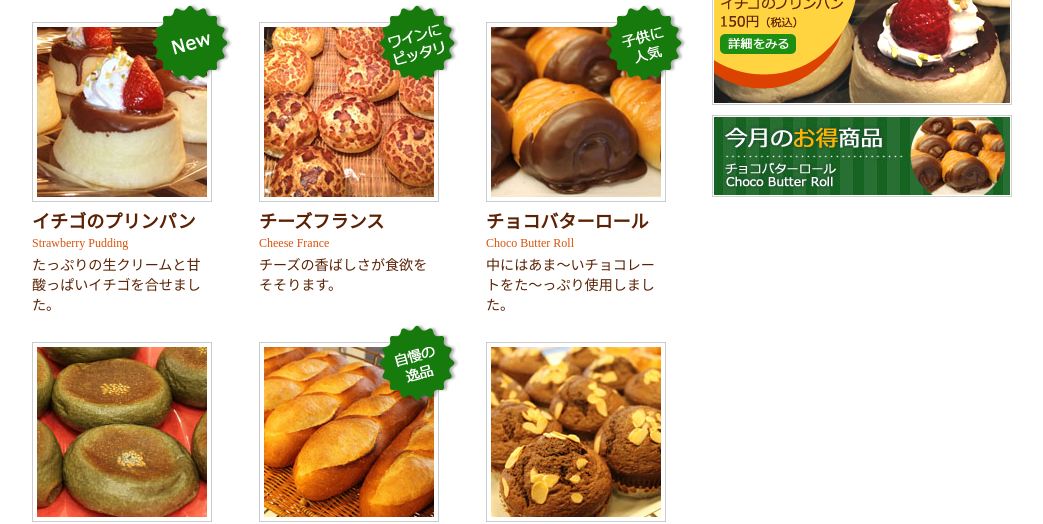
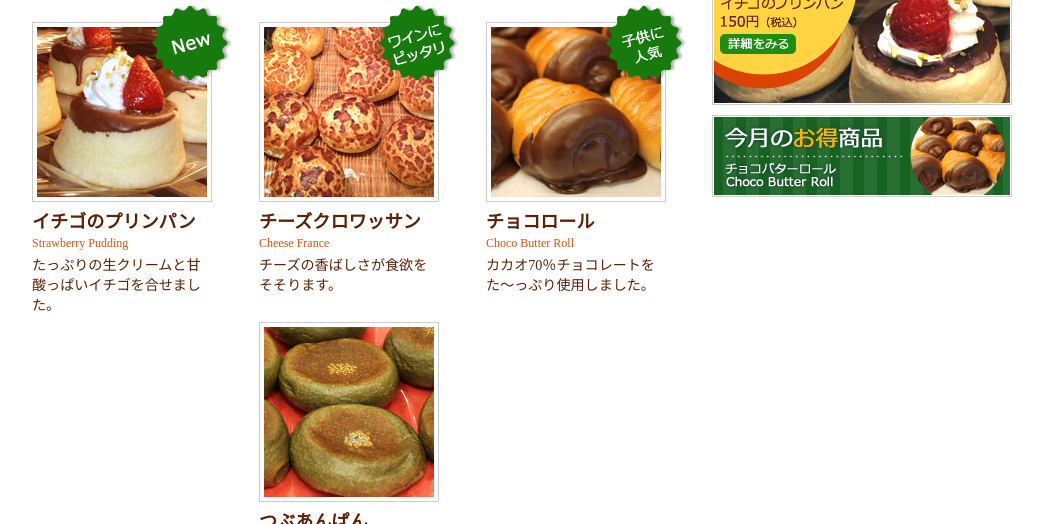
Before and after one commit to uesaka-s/bakery, a plain HTML site: page products.html in a window 1280 px wide. Shown: the part 183-707 px from the top of the page, without its empty margins (118-1161 px from the left). Drawn offline with Linux system fonts and the light colour scheme.

Commit message:
商品情報を編集

```diff
--- a/products.html
+++ b/products.html
@@ -32,15 +32,15 @@
 						<p class="label"><img src="images/badge_new.png" width="80" height="80" alt="New" /></p>
 					</li>
 					<li><a href="#"><img src="images/product_02.jpg" alt="チーズフランス" /></a>
-						<p class="prod_name">チーズフランス</p>
+						<p class="prod_name">チーズクロワッサン</p>
 						<p class="prod_name_eng">Cheese France</p>
 						<p>チーズの香ばしさが食欲をそそります。</p>
 						<p class="label"><img src="images/badge_wine.png" width="80" height="80" alt="ワインにピッタリ" /></p>
 					</li>
 					<li class="prod_right"><a href="#"><img src="images/product_03.jpg" alt="チョコバターロール" /></a>
-						<p class="prod_name">チョコバターロール</p>
+						<p class="prod_name">チョコロール</p>
 						<p class="prod_name_eng">Choco Butter Roll</p>
-						<p>中にはあま～いチョコレートをた～っぷり使用しました。</p>
+						<p>カカオ70％チョコレートをた～っぷり使用しました。</p>
 						<p class="label"><img src="images/badge_kids.png" width="80" height="80" alt="子供に人気" /></p>
 					</li>
 					<li><a href="#"><img src="images/product_04.jpg" alt="つぶあんぱん" /></a>
```
